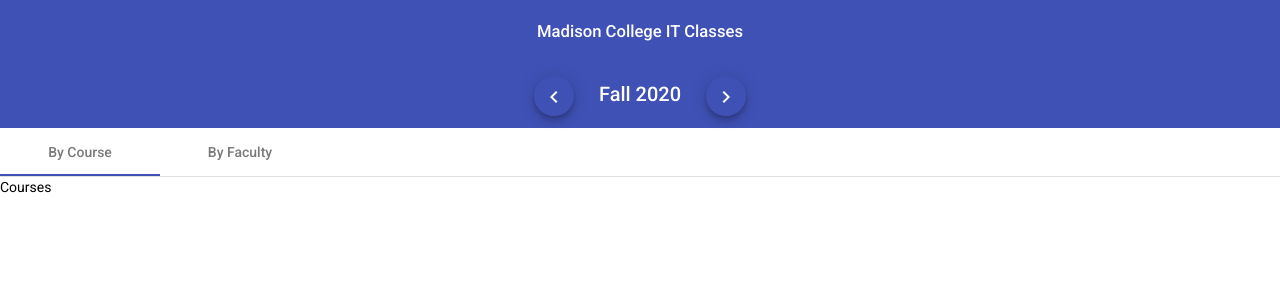
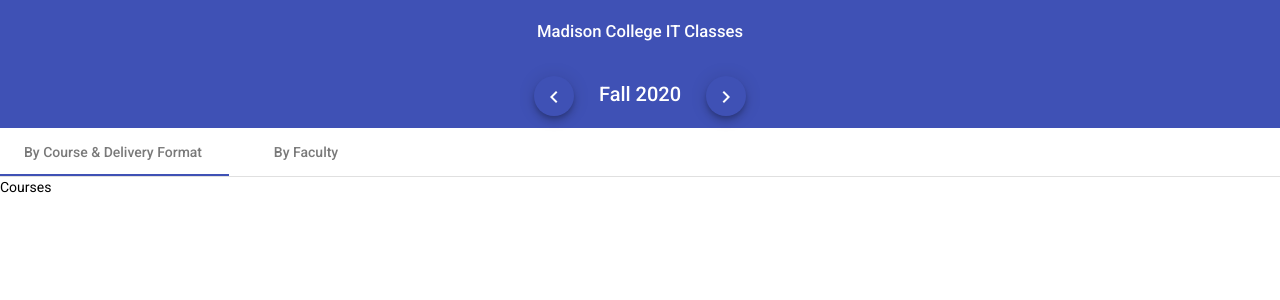
Before and after one commit to tsteelematc/it-faculty, an Angular app: page / in a window 1280 px wide. Shown: the top 300 px of the page. Built offline with nearby package versions, Linux system fonts and the light colour scheme.

Commit message:
Maybe consider delivery formats a different course...

```diff
--- a/src/app/app.component.html
+++ b/src/app/app.component.html
@@ -34,7 +34,7 @@
 </mat-toolbar>
 
 <mat-tab-group>
-  <mat-tab label="By Course">
+  <mat-tab label="By Course & Delivery Format">
     Courses
   </mat-tab>
   <mat-tab label="By Faculty">
```
